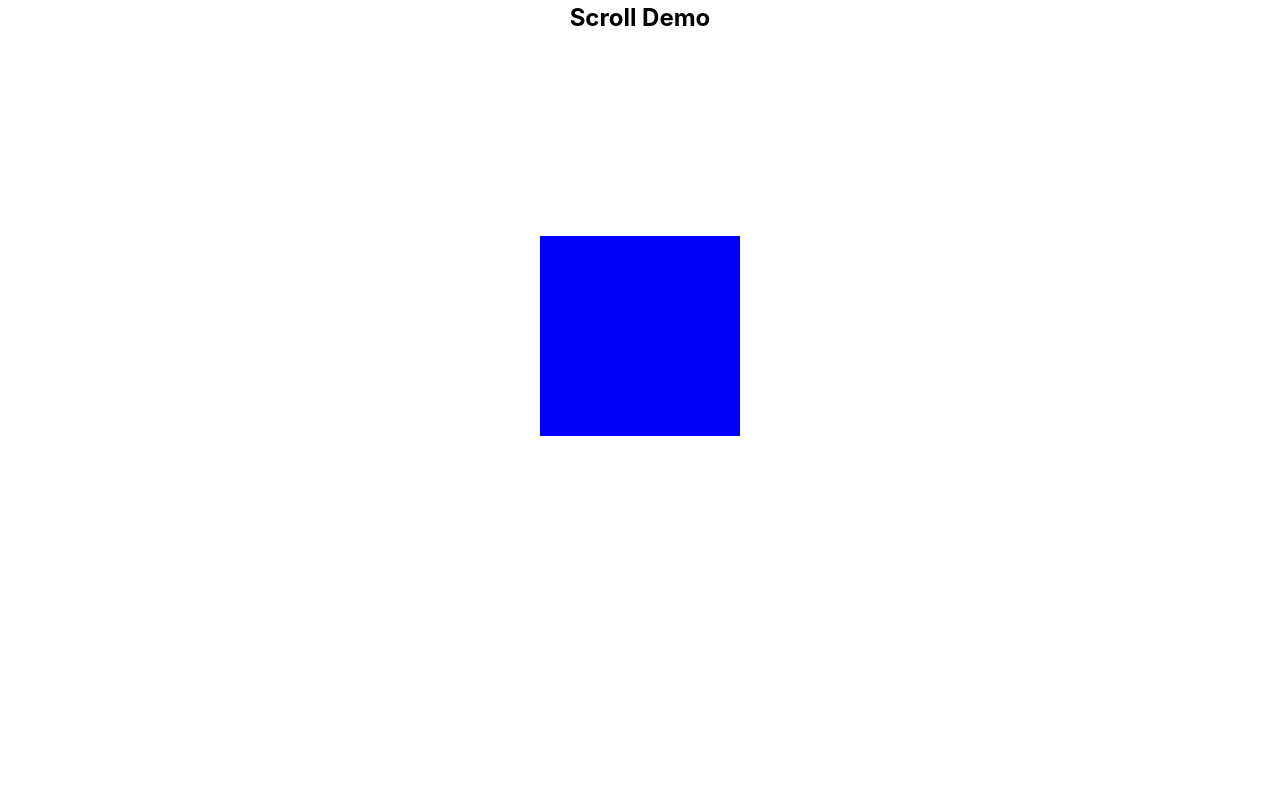
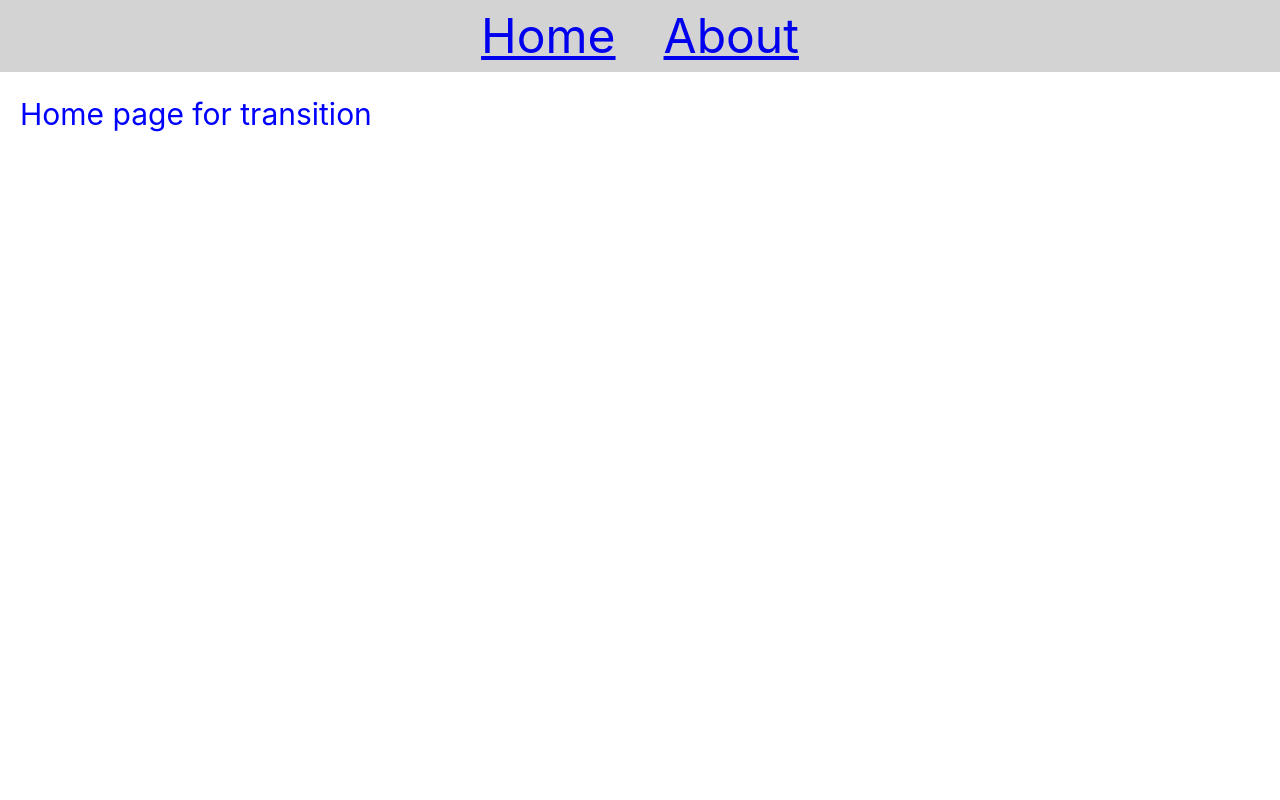
Before and after one commit to Sumon180/Framer-Motion-Animation, a React (Vite) app: page / in a window 1280 px wide. Shown: the top 800 px of the page. Built offline with nearby package versions, Linux system fonts and the light colour scheme.

Commit message:
Page Transition

```diff
--- a/package.json
+++ b/package.json
@@ -12,7 +12,8 @@
   "dependencies": {
     "framer-motion": "^10.12.12",
     "react": "^18.2.0",
-    "react-dom": "^18.2.0"
+    "react-dom": "^18.2.0",
+    "react-router-dom": "^6.11.2"
   },
   "devDependencies": {
     "@types/react": "^18.0.28",
--- /dev/null
+++ b/src/components/About.jsx
@@ -0,0 +1,19 @@
+import { motion } from "framer-motion"
+
+const About = () => {
+    return (
+        <motion.div
+            initial={{ opacity: 0 }}
+            animate={{ opacity: 1 }}
+            exit={{ opacity: 0 }}
+            transition={{ duration: 2 }}
+            style={{
+                color: "green", fontSize: "30px", padding: "20px"
+            }}
+        >
+            About page for transition
+        </motion.div>
+    )
+}
+
+export default About
--- a/src/components/FramerMotion.jsx
+++ b/src/components/FramerMotion.jsx
@@ -1,46 +1,19 @@
 /* eslint-disable react/prop-types */
-import { motion } from "framer-motion"
+import { BrowserRouter, Routes, Route } from "react-router-dom"
+import Home from "./Home"
+import About from "./About"
+import Navbar from "./Navbar"
 
 const FramerMotion = () => {
 
     return (
-        <>
-            <div style={{
-                display: "flex",
-                flexDirection: "column",
-                alignItems: "center"
-            }}
-            >
-
-                <h2>Scroll Demo</h2>
-                <Box />
-                <Box />
-                <Box />
-                <Box />
-                <Box />
-                <Box />
-            </div>
-        </>
+        <BrowserRouter>
+            <Navbar />
+            <Routes>
+                <Route path="/" element={<Home />} />
+                <Route path="/about" element={<About />} />
+            </Routes>
+        </BrowserRouter>
     )
 }
-
-const Box = () => {
-    return (
-        <motion.div
-            style={{
-                margin: "200px 0px",
-                width: "200px",
-                height: "200px",
-                background: "blue"
-            }}
-            initial={{ opacity: 0, scale: 0, x: 500 }}
-            whileInView={{ opacity: 1, scale: 1, x: 0 }}
-            transition={{ duration: 0.6 }}
-        // viewport={{ once: true }}
-        >
-
-        </motion.div>
-    )
-}
-
 export default FramerMotion
--- /dev/null
+++ b/src/components/Home.jsx
@@ -0,0 +1,19 @@
+import { motion } from "framer-motion"
+
+const Home = () => {
+    return (
+        <motion.div
+            initial={{ opacity: 0 }}
+            animate={{ opacity: 1 }}
+            exit={{ opacity: 0 }}
+            transition={{ duration: 2 }}
+            style={{
+                color: "blue", fontSize: "30px", padding: "20px"
+            }}
+        >
+            Home page for transition
+        </motion.div>
+    )
+}
+
+export default Home
--- /dev/null
+++ b/src/components/Navbar.jsx
@@ -0,0 +1,25 @@
+import { Link } from "react-router-dom"
+
+const Navbar = () => {
+    return (
+
+        <ul style={{
+            background: "lightGrey",
+            display: "flex",
+            alignItems: "center",
+            justifyContent: "center",
+            gap: "3rem",
+            fontSize: "3rem",
+            listStyle: "none"
+        }}>
+            <li className="nav-item">
+                <Link to="/" className="nav-link">Home</Link>
+            </li>
+            <li className="nav-item">
+                <Link to="/about" className="nav-link">About</Link>
+            </li>
+        </ul>
+    )
+}
+
+export default Navbar
```
Also changed, not shown: 1 other file (tests, documents, lock files or other folders).
